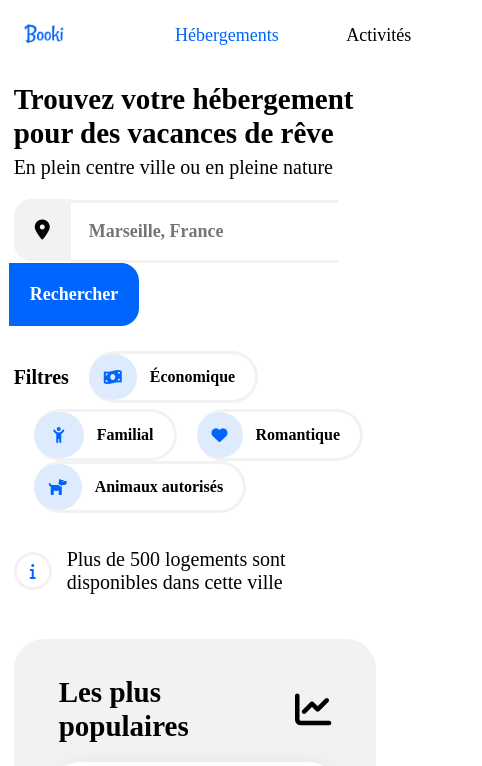
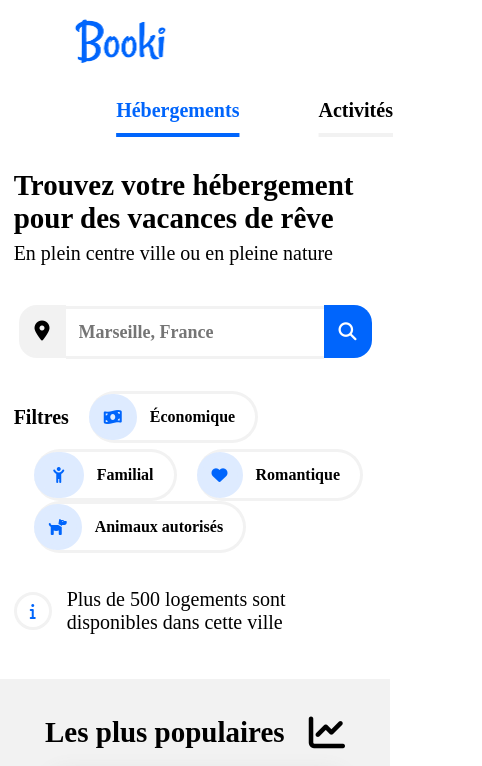
Before and after one commit to Terebell/Booki, a plain HTML site: page index.html in a window 390 px wide. Shown: the top 766 px of the page, 482 px wide, since content can reach past the window. Drawn offline with Linux system fonts and the light colour scheme; files that its build step writes are made by us from their sources.

Commit message:
Modifications - intégration CSS mobile

```diff
--- a/css/mobile.css
+++ b/css/mobile.css
@@ -1,3 +1,65 @@
 @media screen and (max-width: 768px) {
+    main {
+        width: 100%;
+    }
 
+    nav {
+        display: flex;
+        flex-direction: column;
+        padding-bottom: 2%;
+    }
+    nav ul {
+        display: flex;
+        justify-content: space-around;
+        margin-right: 0;
+        font-size: 20px;
+        font-weight: bold;
+    }
+    nav li {
+        text-decoration: underline 4px #f2f2f2;
+        text-underline-offset: 70%;
+    }
+    nav .active {
+        text-decoration: underline 4px;
+        text-underline-offset: 70%;
+    }
+
+    #search {
+        display: flex;
+        justify-content: center;
+        align-items: center;
+        padding-bottom: 2%;
+    }
+    #search button span { /* bouton "rechercher" texte */
+        display: none;
+    }
+    #search button .fa-magnifying-glass {
+        display: block;
+    }
+
+    #heb {
+        background: none;
+    }
+    #hebergementMarseille {
+        display: flex;
+        flex-direction: column;
+        align-items: center;
+    }
+    .vignette {
+        width: 100%;
+    }
+
+    #pop {
+        border-radius: 0;
+    }
+
+    #activites {
+        display: flex;
+        flex-direction: column;
+    }
+
+    footer {
+        display: flex;
+        flex-direction: column;
+    }
 }
--- a/css/style.css
+++ b/css/style.css
@@ -44,7 +44,6 @@ a {
 }
 .logoBooki {
     width: 50%;
-    margin-left: 1%;
 }
 nav ul {
     display: flex;
@@ -67,22 +66,19 @@ nav .active {
 .complement { /* Sous-titre */
     margin-top: -13px;
 }
-
 #search {
-    display: flex;
     align-items: center;
-    margin-top: -20px;
 }
-#fasLocation { /* icône position */
-    padding: 18px;
+.fa-location-dot {
+    padding: 13px;
     margin-right: -5px;
-
     background-color: #f2f2f2;
     border: solid #f2f2f2 3px;
     border-radius: 18px 0 0 18px;
+    height: 53px;
 }
-#ville { /* champ de recherche */
-    padding: 18px;
+#search input {
+    padding: 13px;
 
     border: solid #f2f2f2 3px;
     border-right: none;
@@ -91,17 +87,19 @@ nav .active {
     font-weight: bold;
     font-size: 18px;
 }
-#submit { /* bouton "rechercher" */
-    padding: 18px;
-    margin-left: -5px;
-
-    background-color: #0065FC;
-    border: solid #0065FC 3px;
-    border-radius: 0 18px 18px 0;
-
-    font-weight: bold;
-    color: white;
-    font-size: 18px;
+button {
+        background-color: #0065FC;
+        color: white;
+        height: 53px;
+        border: none;
+        border-radius: 0px 18px 18px 0px;
+        padding: 15px;
+        margin-left: -5px;
+        font-weight: bold;
+        font-size: 18px;
+    }
+#search button .fa-magnifying-glass {
+    display: none;
 }
 
 /* ----- FILTRES ----- */
--- a/css/tablette.css
+++ b/css/tablette.css
@@ -18,13 +18,6 @@
         width: 200px;
     }
 
-
-
-
-
-
-
-
     #activitesMarseille {
         display: flex;
         flex-wrap: wrap;
@@ -36,7 +29,6 @@
         background-color: white;
         box-shadow: 2px 2px 20px #e4e4e4;
         height: 270px;
-        width: 400px;
         margin-bottom: 40px;
         }
     #vieuxPort, #pomegues, #frioul, #calanques, #notreDame, #longchamp {
@@ -44,6 +36,7 @@
         border-radius: 15px 15px 0 0;
         object-fit: cover;
     }
+
 
 
 
--- a/index.html
+++ b/index.html
@@ -3,7 +3,6 @@
     <head>
         <meta charset="UTF-8" />
         <script src="https://kit.fontawesome.com/179a3bc40a.js" crossorigin="anonymous"></script>
-
         <link rel="stylesheet" href="normalize.css" />
         <link rel="stylesheet" href="css/style.css" />
         <link rel="stylesheet" media="screen and (max-width: 992px)" href="css/tablette.css" />
@@ -19,25 +18,27 @@
                 <div>
 					<a href="#"><img src="images/logo/Booki@3x.png" alt="Logo de Booki" class="logoBooki"/></a> <!-- Logo affiché en haut à gauche de la page d'accueil -->
 				</div>
-                <ul id="menu">
+                <ul>
                     <li><a href="#hebergement" class="active">Hébergements</a></li>
                     <li><a href="#activites">Activités</a></li>
                 </ul>
             </nav>
 
-            <div id="recherche">
                 <h1>Trouvez votre hébergement pour des vacances de rêve</h1>
                 <p class="complement">En plein centre ville ou en pleine nature</p>
                 <div id="search">
                     <form method="post" action="traitement.php"> <!-- Zone de saisie de la recherche -->
                         <p>
-                            <i class="fas fa-location-dot" id="fasLocation"></i>
+                            <i class="fas fa-location-dot"></i>
                             <input type="search" name="ville" id="ville" placeholder="Marseille, France" />
-                            <input type="submit" value="Rechercher" id="submit" />
+                            <button>
+                                <span>Rechercher</span>
+                                <!-- <input type="submit" value="Rechercher" id="submit" /> -->
+                                <i class="fa-solid fa-magnifying-glass"></i>
+                            </button>
                         </p>
                     </form>
                 </div>
-            </div>
 
             <!-- FILTRES DE RECHERCHE -->
             <div id="filtres">
```
